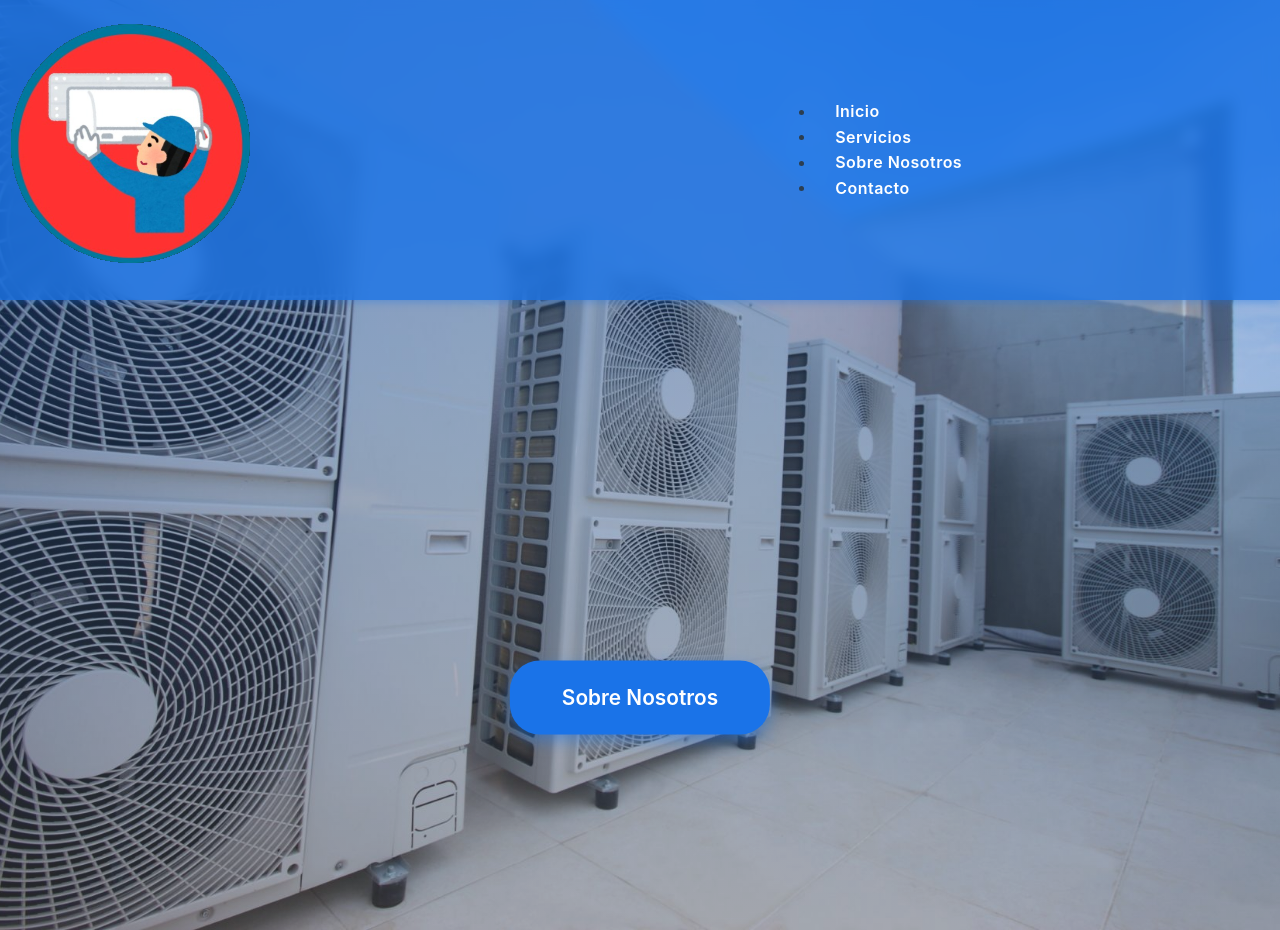
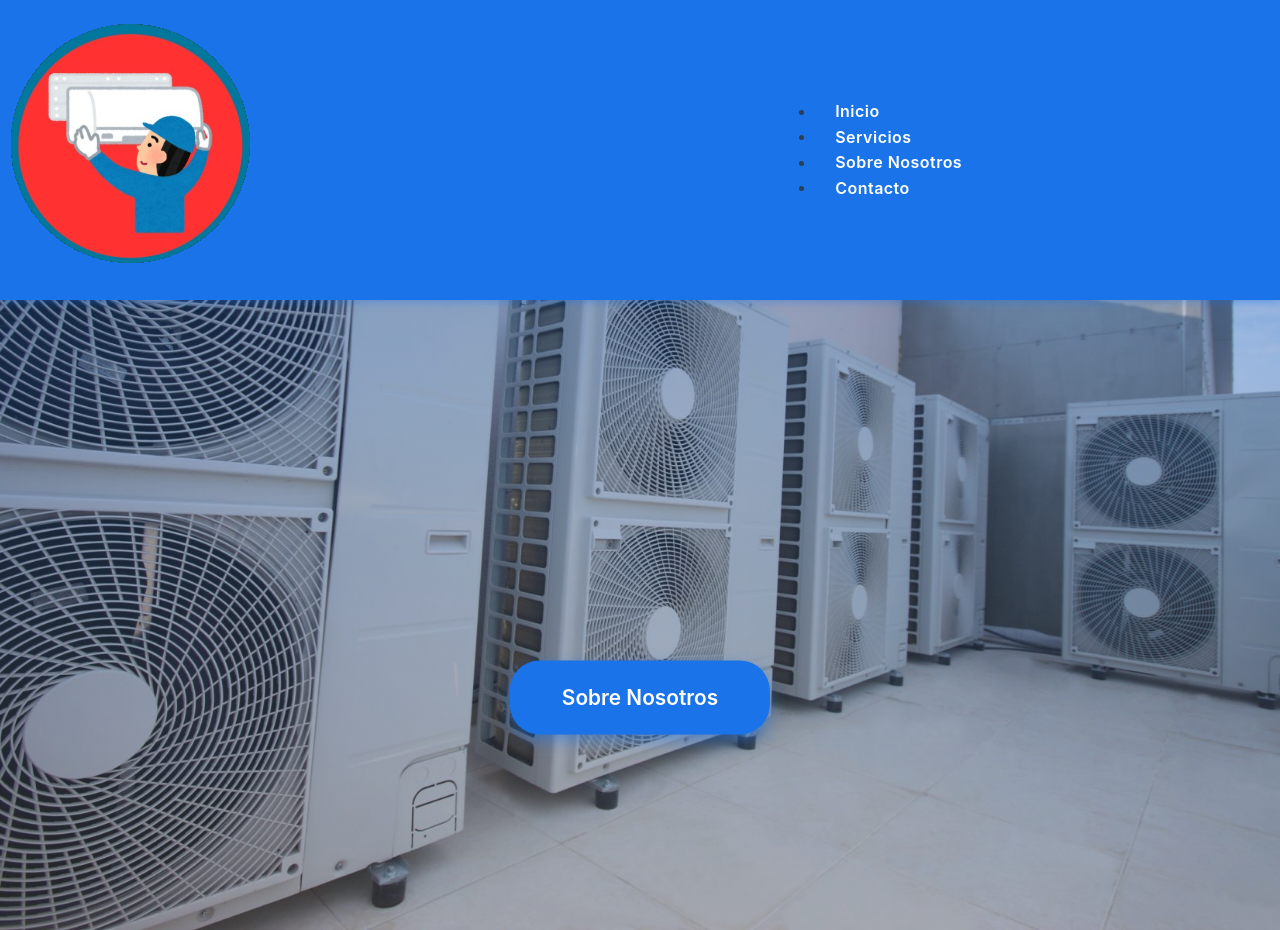
Before and after one commit to N1co05/Service-Legui, a plain HTML site: page index.html in a window 1280 px wide. Shown: the top 930 px of the page. Drawn offline with Linux system fonts and the light colour scheme.

Commit message:
Update styles.css

```diff
--- a/styles.css
+++ b/styles.css
@@ -13,15 +13,23 @@ body {
 }
 
 header {
+    background-color: #1a73e8; /* fondo sólido azul para PC */
+    padding: 1em 0;
+    box-shadow: 0 2px 8px rgba(26, 115, 232, 0.4);
     position: fixed;
     top: 0;
     left: 0;
     width: 100%;
-    background-color: #1a73e8cc;
-    padding: 1em 0; /* solo arriba y abajo, sin padding lateral */
-    box-shadow: 0 2px 8px rgba(26, 115, 232, 0.4);
     z-index: 100;
-    backdrop-filter: blur(8px);
+    backdrop-filter: none;
+}
+
+/* Para pantallas pequeñas (móviles) */
+@media (max-width: 768px) {
+    header {
+        background-color: rgba(26, 115, 232, 0.75); /* azul con transparencia */
+        backdrop-filter: blur(8px); /* efecto blur */
+    }
 }
 
 .header-container {
```
